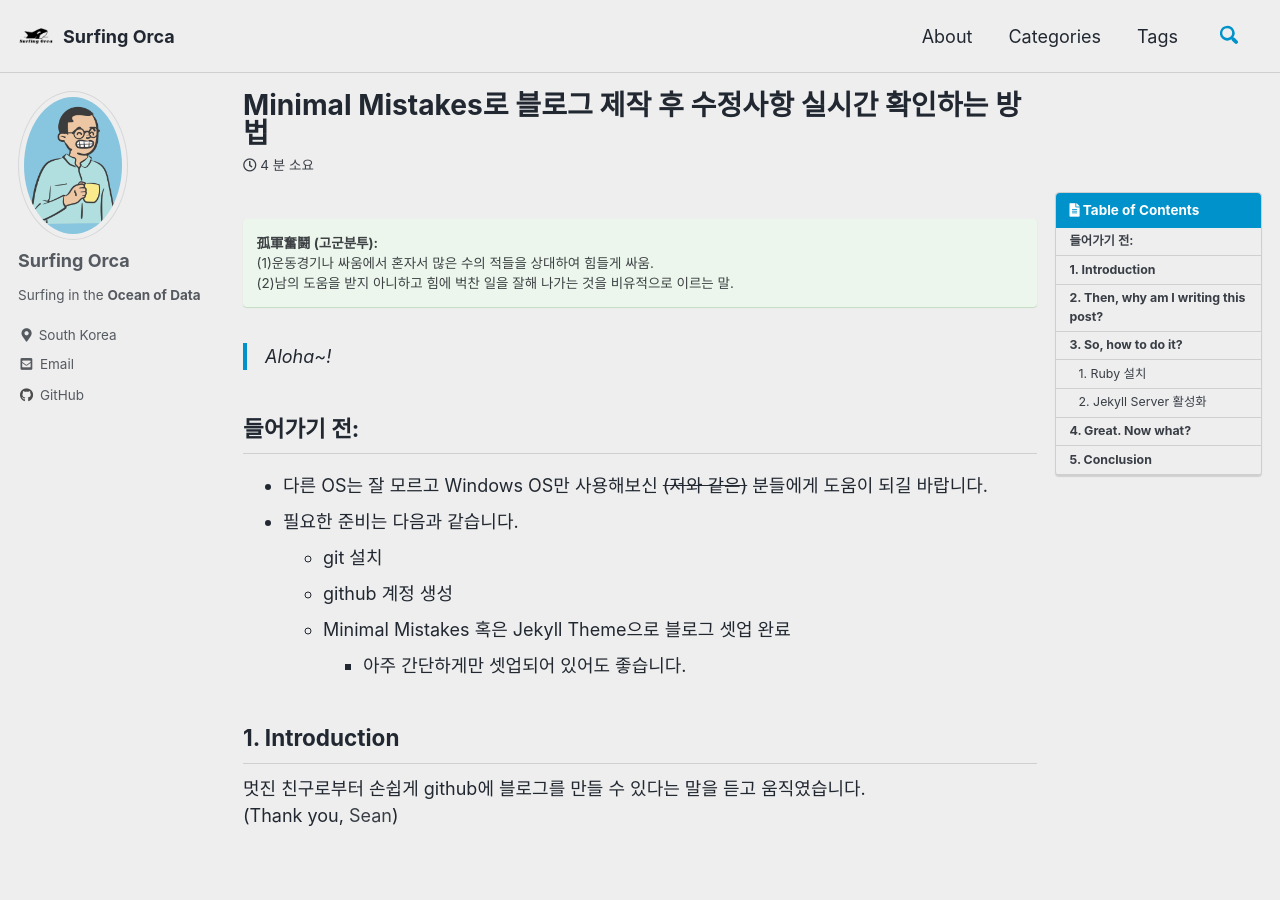
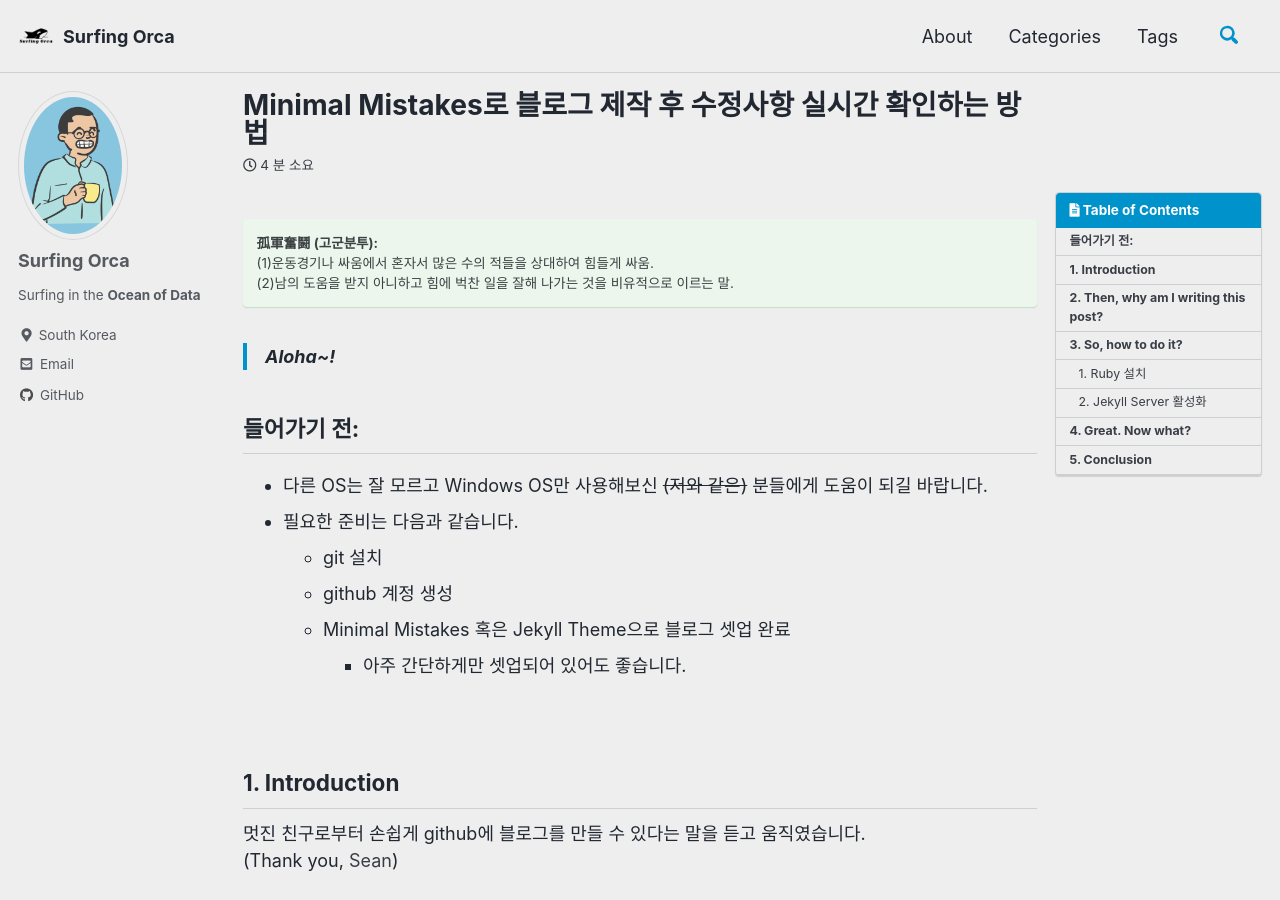
Before and after one commit to SurfingOrca/SurfingOrca.github.io, a Jekyll site: the page built from _posts/2020-08-29-blog_setup.md, in a window 1280 px wide and 900 px high. Built offline with Jekyll 4.4.1, drawn with Linux system fonts in a browser that asks for light colours; cached includes are drawn as plain includes; comment, search, counter and statistics services are not loaded.

Commit message:
The post is modified

````diff
--- a/_posts/2020-08-29-blog_setup.md
+++ b/_posts/2020-08-29-blog_setup.md
@@ -19,7 +19,7 @@ last_modified_at: 2020-08-29
 (2)남의 도움을 받지 아니하고 힘에 벅찬 일을 잘해 나가는 것을 비유적으로 이르는 말.
 {: .notice--success}
 
-> Aloha~!
+> **Aloha~!**
 
 ## 들어가기 전:
 
@@ -30,17 +30,19 @@ last_modified_at: 2020-08-29
     - Minimal Mistakes 혹은 Jekyll Theme으로 블로그 셋업 완료
         - 아주 간단하게만 셋업되어 있어도 좋습니다.
 
+<br>
+
 ## 1. Introduction
 
 멋진 친구로부터 손쉽게 github에 블로그를 만들 수 있다는 말을 듣고 움직였습니다.
 (Thank you, [Sean](https://github.com/Sean-Parkk))
+&nbsp;
 
-<br>
 
 Jekyll 테마 중 Minimal mistakes을 이용하여 블로그를 생성하는 것은 상대적으로 쉬웠습니다.
 - Jekyll에 대해서 알고 싶다면 [이곳](http://t-robotics.blogspot.com/2016/04/jekyll.html#.X0b8tcgzZPY)과 [이곳](https://jekyllrb.com/docs/)을 방문해보아요~
+&nbsp;
 
-<br>
 
 간단하게 이야기하면
 1. Github에 블로그(혹은 사이트)를 위한 Repository를 생성
@@ -48,8 +50,8 @@ Jekyll 테마 중 Minimal mistakes을 이용하여 블로그를 생성하는 것
 3. 필요한 부분만 복사/붙여넣기
 
 이렇게 하면 끝! ~~(이 아닌 시작이라는게 함정)~~
+&nbsp;
 
-<br>
 
 이렇게 블로그를 셋업하는 방법은 여러 블로그에 소개되어 있습니다.
 제가 참고한 블로그들은 아래 블로그들입니다. 링크를 타고 넘어가세요~
@@ -71,6 +73,8 @@ Minimal Mistakes의 공식 소개 사이트에는 다음과 같이 나와있습
 > 야매번역: **"기술적인 이유로 블로그를 수정해도 바로 적용되지 않아요! Jekyll 서버를 다시 시작해야 바로 확인할 수 있어요"**
 
 내가 변경한 부분을 바로 볼 수 없다니. 제대로 고쳐졌는지, 글은 잘 올라갔는지, 수정한 테마가 잘 어울리는지 등을 바로 볼 수 없으면 언제 돌아와서 확인한단 말인가??..
+&nbsp;
+
 
 그래서 꼭 해결하고 싶었고 **고군분투**.. 했고 성공했습니다.
 
@@ -89,38 +93,37 @@ Minimal Mistakes의 공식 소개 사이트에는 다음과 같이 나와있습
 Ruby를 설치하는 이유는 Jekyll이 Ruby로 개발되었기 때문입니다. Jekyll 서버를 다시 시작하려면 Ruby가 설치되어 있어야 가능하죠. (Minimal Mistakes도 Jekyll Theme 중 하나입니다)
 
 Linux OS에서 Ruby를 설치할 수 있는데 그래서 Ubuntu 설치가 필요합니다. Ubuntu는 Linux OS를 Windows에서 사용할 수 있도록 도와주는 프로그램입니다.
+&nbsp;
 
-<br>
 
 1. Ubuntu 설치에 앞서 환경 설정을 변경해줘야 합니다. Windows에서 Linux OS를 사용하기 위한 변경이라고 이해하면 될 것 같아요.
     - 제어판 → 프로그램 → 프로그램 및 기능 → Windows 기능 켜기/끄기 → Linux용 Windows 하위 시스템 선택 → 재부팅
 
         ![Image_1]({{ site.url }}{{ site.baseurl }}/assets/images/2020-08-29-blog_setup/blog_setup_01.png)
-
-<br>
+&nbsp;
+&nbsp;
 
 2. 재부팅을 하셨으면 Microsoft Store에서 Ubuntu를 설치하고 실행해줍시다.
 
     ![Image_2]({{ site.url }}{{ site.baseurl }}/assets/images/2020-08-29-blog_setup/blog_setup_02.png)
-
-<br>
+&nbsp;
+&nbsp;
 
 3. 설치가 완료되면 Ubuntu를 실행합시다.
     - 끝난줄 알았지만 조금 더 기다려봅시다.
 
       ![Image_3]({{ site.url }}{{ site.baseurl }}/assets/images/2020-08-29-blog_setup/blog_setup_03.png)
-
-<br>
+&nbsp;
+&nbsp;
 
 4. 설치가 완료되면 UNIX username을 입력하라고 나옵니다. 전 surfingorca로 정했어요.
-
-<br>
+&nbsp;
 
 5. 이후 password를 입력하고 한 번 더 확인해주면 설치가 완료됩니다.
     - Password 입력 시 안보여도 당황하지 마세요. 안 보이는 상태로 잘 입력되고 있습니다.
     - 이후로도 비번 입력은 늘 안보이는 상태로 진행합니다.
-
-<br>
+&nbsp;
+&nbsp;
 
 6. Ubuntu 터미널에 다음 명령어들을 입력하여 RVM을 설치합시다.
 ($ 이후 명령어를 입력하시면 됩니다.)
@@ -136,8 +139,8 @@ Linux OS에서 Ruby를 설치할 수 있는데 그래서 Ubuntu 설치가 필요
     - 복사/붙여넣기 하실 분들은 단축키가 달라도 당황하지 마세요.
     아래 글은 **`Ctrl + c`** 하시고 Ubuntu 터미널에선 **`마우스 오른쪽 클릭`** 혹은 **`Shift + Insert`** 를 하시면 돼요.
     - RVM 설치는 조금 오래걸리는 편이니 물 한잔 하고 오세요~
-
-<br>
+&nbsp;
+&nbsp;
 
 7. 이후 RVM을 통해 Ruby를 설치합시다.
 
@@ -155,8 +158,7 @@ Linux OS에서 Ruby를 설치할 수 있는데 그래서 Ubuntu 설치가 필요
 ### 2. Jekyll Server 활성화
 
 이렇게 루비 설치가 끝났습니다. 이제 Jekyll과 기타 Ruby 의존성 패키지들을 설치합시다.
-
-<br>
+&nbsp;
 
 1. 먼저 Github 블로그와 연결된 폴더로 이동해야 합니다.
 
@@ -166,8 +168,8 @@ Linux OS에서 Ruby를 설치할 수 있는데 그래서 Ubuntu 설치가 필요
 
     - 이유는 Gemfile이 있는 곳에서 설치가 이뤄져야 합니다. Minimal Mistakes를 제대로 가져왔다면 Gemfile이 폴더에 있을겁니다. 없다면 Minimal Mistakes Repository에서 가져옵시다.
     - cd는 Change Directory를 의미합니다. 이동할 때는 꼭 한 줄에 전체 경로를 입력합시다.
-
-<br>
+&nbsp;
+&nbsp;
 
 2. 이동한 폴더에서 나머지 필요한 설치를 진행합시다.
 
@@ -176,13 +178,13 @@ Linux OS에서 Ruby를 설치할 수 있는데 그래서 Ubuntu 설치가 필요
     ```
 
     - 위 코드를 통해 필요한 패키지(Jekyll 포함)를 설치합니다.
-
-<br>
+&nbsp;
+&nbsp;
 
 3. 이제 설치는 모두 끝났습니다. 다음 코드를 실행하기 전에 컴퓨터를 한 번 부팅해줍시다
     - 제 경우 부팅을 해야 에러 없이 다음 코드가 진행되었습니다.
-
-<br>
+&nbsp;
+&nbsp;
 
 4. 부팅 후 다음 코드를 실행하여 서버가 잘 연동되는지 확인해봅시다.
 
@@ -198,8 +200,8 @@ Linux OS에서 Ruby를 설치할 수 있는데 그래서 Ubuntu 설치가 필요
 
         - 그 후 부팅 후 위 코드를 실행하세요. 저는 부팅 안하고 실행하니 똑같은 에러를 만났어요 ㅎㅎ
         - 관련하여 stack overflow에 올라온 [질문과 답](https://stackoverflow.com/questions/57243299/jekyll-operation-not-permitted-apply2files)을 참고하세요.
-
-<br>
+&nbsp;
+&nbsp;
 
 5. 잘 실행되었다면 아래 그림과 같이 접속 가능한 URL을 볼 수 있습니다.
 
````
